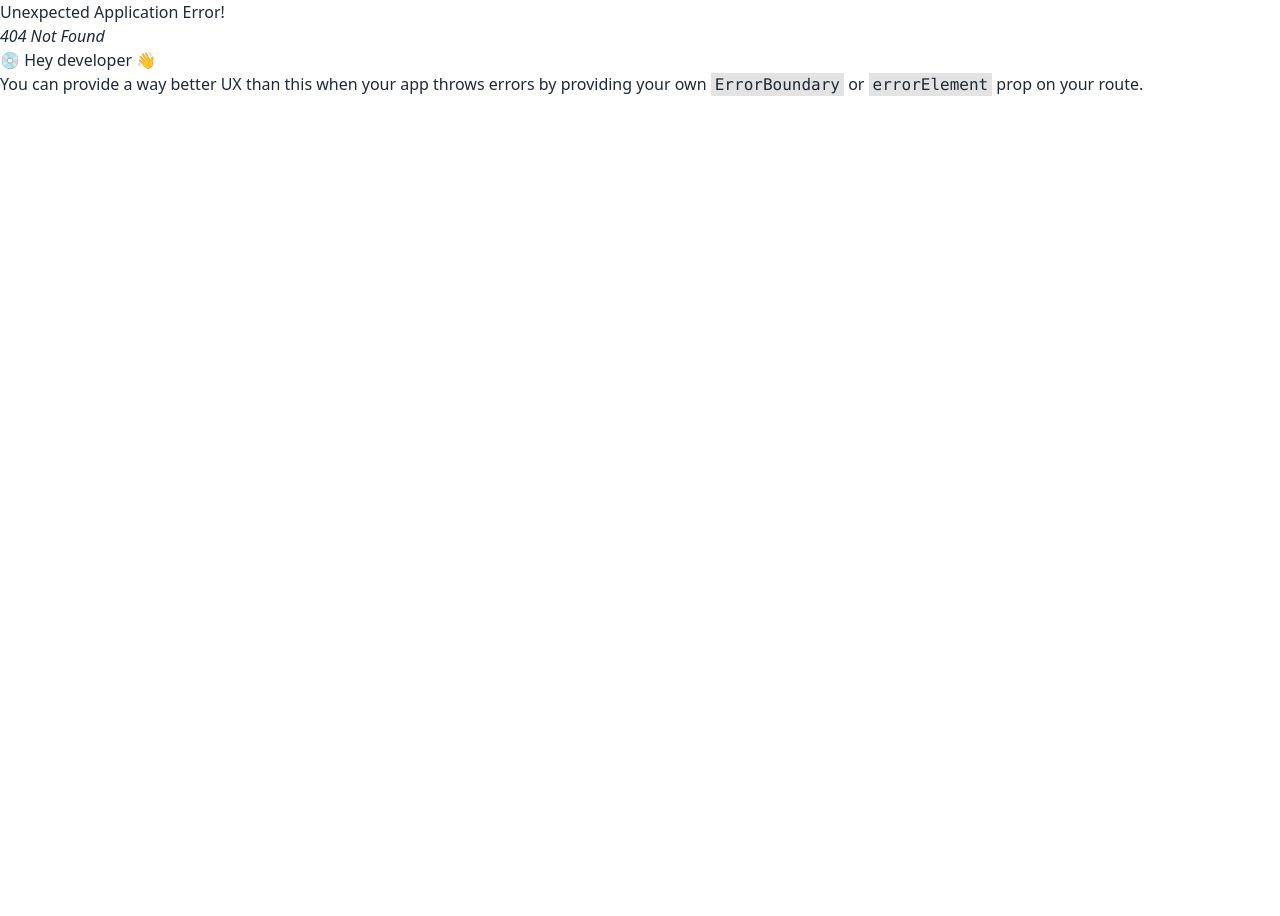
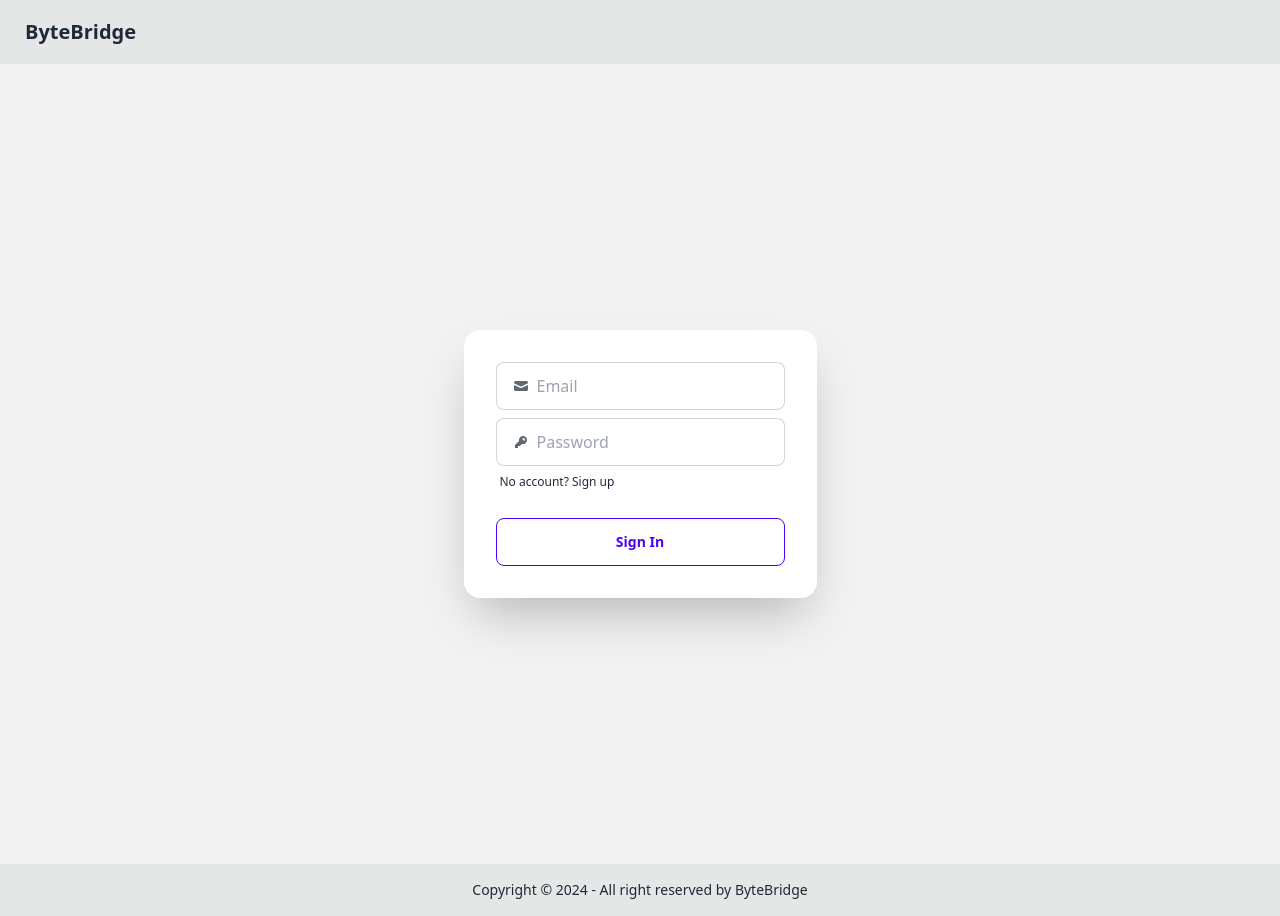
Before and after one commit to techwithdani/Auth, a React (Vite) app in the folder client/: page /signin in a window 1280 px wide. Before the commit this address had no page. Before the commit the page ends 800 px from the top, so only its background shows below. Built offline with nearby package versions, Linux system fonts and the light colour scheme.

Commit message:
Create signin page + Add signin page to routes

```diff
--- a/client/src/main.jsx
+++ b/client/src/main.jsx
@@ -10,12 +10,14 @@
 } from "react-router-dom";
 import LandingPage from "./pages/LandingPage.jsx";
 import SignUpPage from "./pages/SignUpPage.jsx";
+import SignInPage from "./pages/SignInPage.jsx";
 
 const router = createBrowserRouter(
   createRoutesFromElements(
     <Route path="/" element={<App />}>
       <Route index={true} path="/" element={<LandingPage />} />
       <Route path="/signup" element={<SignUpPage />} />
+      <Route path="/signin" element={<SignInPage />} />
     </Route>
   )
 );
--- /dev/null
+++ b/client/src/pages/SignInPage.jsx
@@ -0,0 +1,14 @@
+import SignIn from "../components/SignIn";
+import MainLayout from "../layouts/MainLayout";
+
+const SignInPage = () => {
+  return (
+    <>
+      <MainLayout>
+        <SignIn />
+      </MainLayout>
+    </>
+  );
+};
+
+export default SignInPage;
```
